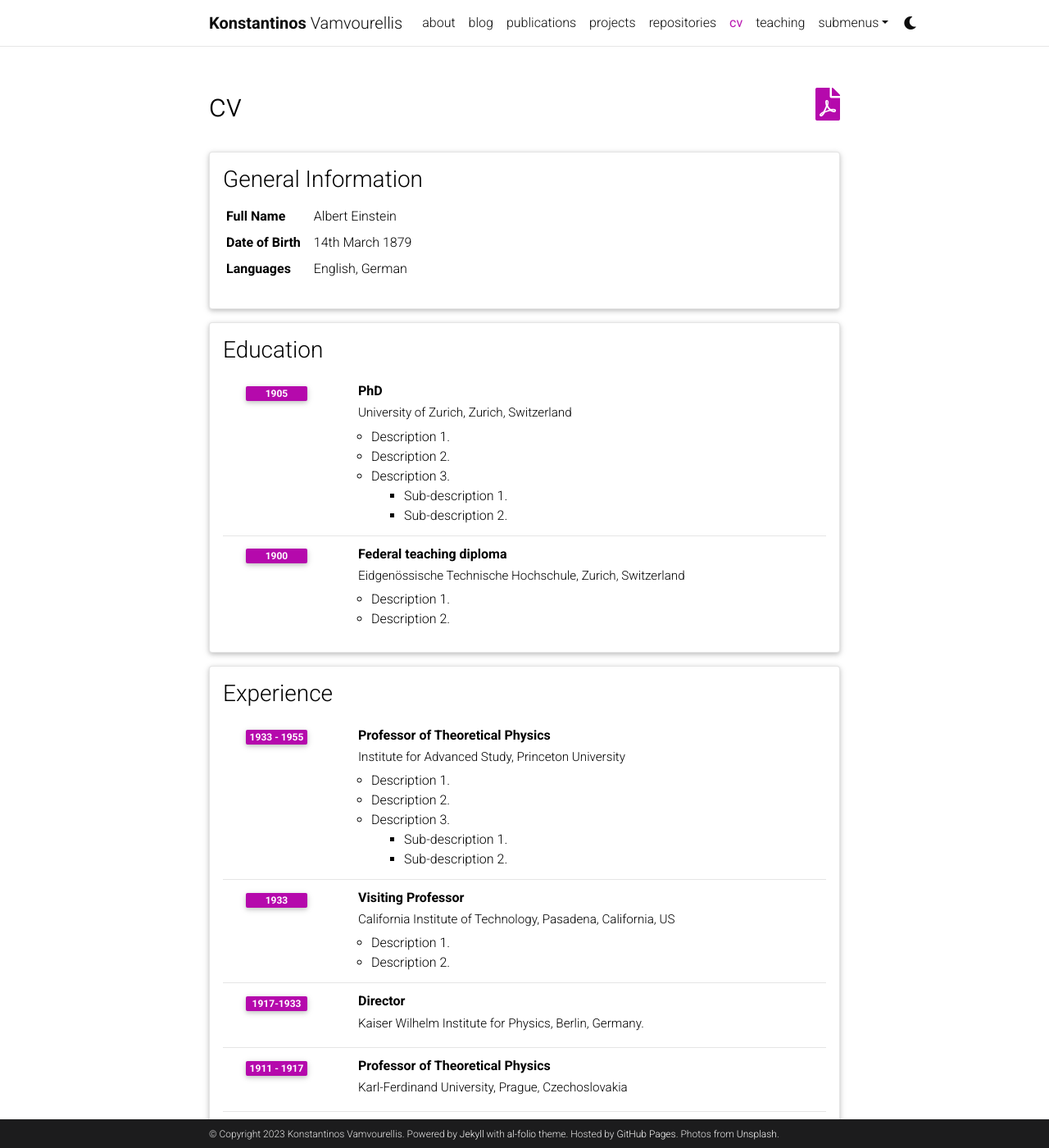
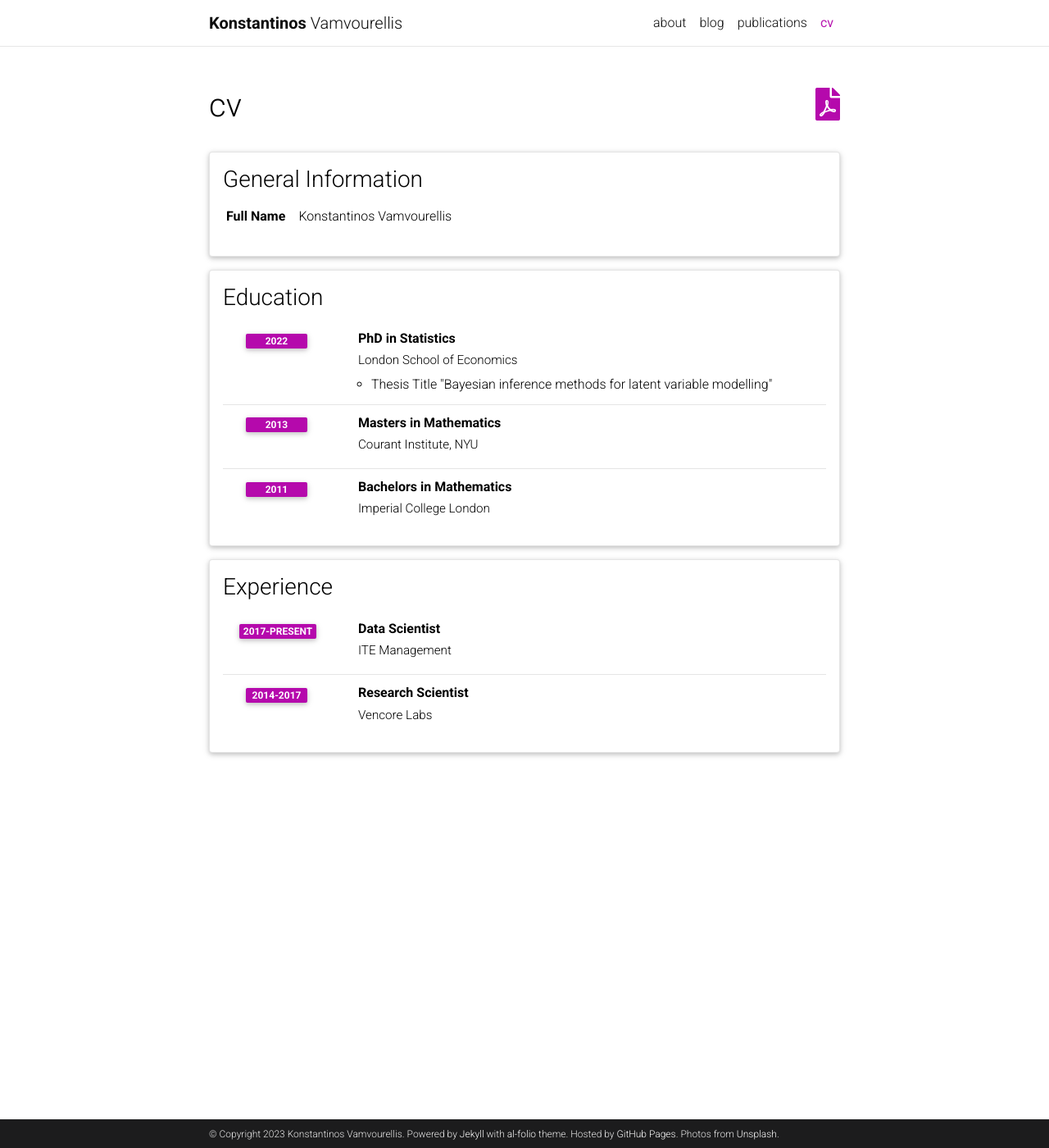
Before and after one commit to bayesways/bayesways.github.io, a Jekyll site: the page built from _pages/cv.md, in a window 1280 px wide and 1400 px high. Shown: the whole window at 82% size. Built offline with Jekyll 4.4.1, drawn with Linux system fonts in a browser that asks for light colours; comment, search, counter and statistics services are not loaded; a style sheet for code colours, icons or effects is not loaded; some of the changed text lies outside the part shown.

Commit message:
added personal info

```diff
--- a/_config.yml
+++ b/_config.yml
@@ -41,7 +41,7 @@ repo_theme_dark: dark           # https://github.com/anuraghazra/github-readme-s
 # will use title and url fields
 # Take a look to https://github.com/jekyll/jekyll-feed for more customization
 
-rss_icon: true
+rss_icon: false
 
 # -----------------------------------------------------------------------------
 # Layout
@@ -133,9 +133,9 @@ related_blog_posts:
 # Follow instructions on https://giscus.app/ to setup for your repo to fill out
 # the information below.
 giscus:
-  repo: alshedivat/al-folio      # <your-github-user-name>/<your-github-repo-name>
-  repo_id: MDEwOlJlcG9zaXRvcnk2MDAyNDM2NQ==
-  category: Comments             # name of the category under which discussions will be created
+  repo: bayesways/bayesways.github.io      # <your-github-user-name>/<your-github-repo-name>
+  repo_id: R_kgDOJEHZog
+  category: Announcements             # name of the category under which discussions will be created
   category_id: DIC_kwDOA5PmLc4CTBt6
   mapping: title                 # identify discussions by post title
   strict: 1                      # use strict identification mode
@@ -146,15 +146,15 @@ giscus:
   lang: en
 
 # Disqus comments (DEPRECATED)
-disqus_shortname: al-folio # put your disqus shortname
+# disqus_shortname: al-folio # put your disqus shortname
 # https://help.disqus.com/en/articles/1717111-what-s-a-shortname
 
 # External sources.
 # If you have blog posts published on medium.com or other exteranl sources,
 # you can display them in your blog by adding a link to the RSS feed.
-external_sources:
-  - name: medium.com
-    rss_url: https://medium.com/@al-folio/feed
+# external_sources:
+  # - name: medium.com
+  #   rss_url: https://medium.com/@al-folio/feed
 
 # -----------------------------------------------------------------------------
 # Collections
@@ -256,8 +256,8 @@ display_tags: ['formatting', 'images', 'links', 'math', 'code'] # this tags will
 
 scholar:
 
-  last_name: [Einstein]
-  first_name: [Albert, A.]
+  last_name: [Vamvourellis]
+  first_name: [Konstantinos, ]
 
   style: apa
   locale: en
@@ -344,10 +344,10 @@ enable_masonry:             true   # enables automatic project cards arangement
 enable_math:                true   # enables math typesetting (uses MathJax)
 enable_tooltips:            false  # enables automatic tooltip links generated
                                    # for each section titles on pages and posts
-enable_darkmode:            true   # enables switching between light/dark modes
+enable_darkmode:            false   # enables switching between light/dark modes
 enable_navbar_social:       false  # enables displaying social links in the
                                    # navbar on the about page
-enable_project_categories:  true   # enables categorization of projects into
+enable_project_categories:  false   # enables categorization of projects into
                                    # multiple categories
 enable_medium_zoom:         true   # enables image zoom feature (as on medium.com)
 enable_progressbar:         true   # enables a horizontal progress bar linked to the vertical scroll position
--- a/_data/cv.yml
+++ b/_data/cv.yml
@@ -2,96 +2,99 @@
   type: map
   contents:
     - name: Full Name
-      value: Albert Einstein
-    - name: Date of Birth
-      value: 14th March 1879
-    - name: Languages
-      value: English, German
+      value: Konstantinos Vamvourellis
+    # - name: Date of Birth
+    #   value: 14th March 1879
+    # - name: Languages
+    #   value: English, German
 
 - title: Education
   type: time_table
   contents:
-    - title: PhD
-      institution: University of Zurich, Zurich, Switzerland
-      year: 1905
+    - title: PhD in Statistics
+      institution: London School of Economics
+      year: 2022
       description:
-        - Description 1.
-        - Description 2.
-        - title: Description 3.
-          contents:
-            - Sub-description 1.
-            - Sub-description 2.
-    - title: Federal teaching diploma
-      institution: Eidgenössische Technische Hochschule, Zurich, Switzerland
-      year: 1900
-      description:
-        - Description 1.
-        - Description 2.
+        - Thesis Title "Bayesian inference methods for latent variable modelling"
+        # - title: Bayesian inference methods for latent variable modelling
+        #   contents:
+        #     - Sub-description 1.
+        #     - Sub-description 2.
+    - title: Masters in Mathematics
+      institution: Courant Institute, NYU
+      year: 2013
+      # description:
+      #   - Mathematics
+    - title: Bachelors in Mathematics
+      institution: Imperial College London
+      year: 2011
+      # description:
+      #   - Mathematics
 
 - title: Experience
   type: time_table
   contents:
-    - title: Professor of Theoretical Physics
-      institution: Institute for Advanced Study, Princeton University
-      year: 1933 - 1955
-      description:
-        - Description 1.
-        - Description 2.
-        - title: Description 3.
-          contents:
-            - Sub-description 1.
-            - Sub-description 2.
-    - title: Visiting Professor
-      institution: California Institute of Technology, Pasadena, California, US
-      year: 1933
-      description:
-        - Description 1.
-        - Description 2.
+    - title: Data Scientist
+      institution: ITE Management
+      year: 2017-present
+      # description:
+      #   - Description 1.
+      #   - Description 2.
+      #   - title: Description 3.
+      #     contents:
+      #       - Sub-description 1.
+      #       - Sub-description 2.
+    - title: Research Scientist
+      institution: Vencore Labs
+      year: 2014-2017
+      # description:
+      #   - Description 1.
+      #   - Description 2.
 
-    - title: Director
-      institution: Kaiser Wilhelm Institute for Physics, Berlin, Germany.
-      year: 1917-1933
+#     - title: Director
+#       institution: Kaiser Wilhelm Institute for Physics, Berlin, Germany.
+#       year: 1917-1933
 
-    - title: Professor of Theoretical Physics
-      institution: Karl-Ferdinand University, Prague, Czechoslovakia
-      year: 1911 - 1917
-      description:
+#     - title: Professor of Theoretical Physics
+#       institution: Karl-Ferdinand University, Prague, Czechoslovakia
+#       year: 1911 - 1917
+#       description:
 
-    - title: Associate Professor of Theoretical Physics
-      institution: University of Zurich, Zurich, Switzerland
-      year: 1909 - 1911
+#     - title: Associate Professor of Theoretical Physics
+#       institution: University of Zurich, Zurich, Switzerland
+#       year: 1909 - 1911
 
-- title: Open Source Projects
-  type: time_table
-  contents:
-    - title: <a href="https://github.com/alshedivat/al-folio">al-folio</a>
-      year: 2015-now
-      description: A beautiful, simple, clean, and responsive Jekyll theme for academics.
+# - title: Open Source Projects
+#   type: time_table
+#   contents:
+#     - title: <a href="https://github.com/alshedivat/al-folio">al-folio</a>
+#       year: 2015-now
+#       description: A beautiful, simple, clean, and responsive Jekyll theme for academics.
 
-- title: Honors and Awards
-  type: time_table
-  contents:
-    - year: 1921
-      items:
-        - Nobel Prize in Physics
-        - Matteucci Medal
-    - year: 2029
-      items:
-        - Max Planck Medal
+# - title: Honors and Awards
+#   type: time_table
+#   contents:
+#     - year: 1921
+#       items:
+#         - Nobel Prize in Physics
+#         - Matteucci Medal
+#     - year: 2029
+#       items:
+#         - Max Planck Medal
 
-- title: Academic Interests
-  type: nested_list
-  contents:
-    - title: Topic 1.
-      items:
-        - Description 1.
-        - Description 2.
-    - title: Topic 2.
-      items:
-        - Description 1.
-        - Description 2.
+# - title: Academic Interests
+#   type: nested_list
+#   contents:
+#     - title: Topic 1.
+#       items:
+#         - Description 1.
+#         - Description 2.
+#     - title: Topic 2.
+#       items:
+#         - Description 1.
+#         - Description 2.
 
-- title: Other Interests
-  type: list
-  contents:
-    - <u>Hobbies:</u> Hobby 1, Hobby 2, etc.
+# - title: Other Interests
+#   type: list
+#   contents:
+#     - <u>Hobbies:</u> Hobby 1, Hobby 2, etc.
--- a/_pages/projects.md
+++ /dev/null
@@ -1,58 +0,0 @@
----
-layout: page
-title: projects
-permalink: /projects/
-description: A growing collection of your cool projects.
-nav: true
-nav_order: 2
-display_categories: [work, fun]
-horizontal: false
----
-
-<!-- pages/projects.md -->
-<div class="projects">
-{%- if site.enable_project_categories and page.display_categories %}
-  <!-- Display categorized projects -->
-  {%- for category in page.display_categories %}
-  <h2 class="category">{{ category }}</h2>
-  {%- assign categorized_projects = site.projects | where: "category", category -%}
-  {%- assign sorted_projects = categorized_projects | sort: "importance" %}
-  <!-- Generate cards for each project -->
-  {% if page.horizontal -%}
-  <div class="container">
-    <div class="row row-cols-2">
-    {%- for project in sorted_projects -%}
-      {% include projects_horizontal.html %}
-    {%- endfor %}
-    </div>
-  </div>
-  {%- else -%}
-  <div class="grid">
-    {%- for project in sorted_projects -%}
-      {% include projects.html %}
-    {%- endfor %}
-  </div>
-  {%- endif -%}
-  {% endfor %}
-
-{%- else -%}
-<!-- Display projects without categories -->
-  {%- assign sorted_projects = site.projects | sort: "importance" -%}
-  <!-- Generate cards for each project -->
-  {% if page.horizontal -%}
-  <div class="container">
-    <div class="row row-cols-2">
-    {%- for project in sorted_projects -%}
-      {% include projects_horizontal.html %}
-    {%- endfor %}
-    </div>
-  </div>
-  {%- else -%}
-  <div class="grid">
-    {%- for project in sorted_projects -%}
-      {% include projects.html %}
-    {%- endfor %}
-  </div>
-  {%- endif -%}
-{%- endif -%}
-</div>
--- a/_pages/publications.md
+++ b/_pages/publications.md
@@ -3,7 +3,7 @@ layout: page
 permalink: /publications/
 title: publications
 description: publications by categories in reversed chronological order. generated by jekyll-scholar.
-years: [1967, 1956, 1950, 1935, 1905]
+years: [2022,2021, 2018,2015, 2013]
 nav: true
 nav_order: 1
 ---
```
Also changed, not shown: _bibliography/papers.bib (+101 -65 lines), _data/repositories.yml (+2 -9 lines), _pages/about.md (+8 -8 lines), _pages/cv.md (+1 -1 lines), _pages/dropdown.md (deleted, +0 -13 lines), _pages/repositories.md (deleted, +0 -30 lines), _pages/teaching.md (deleted, +0 -12 lines), assets/img/publication_preview/arxiv-logo.png (added), assets/img/publication_preview/judgment-and-decision-making.jpg (added), assets/img/publication_preview/lse.png (added), 3 other files.
